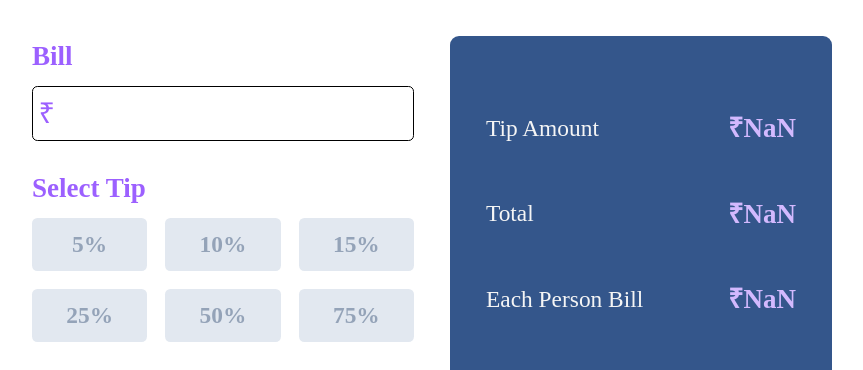
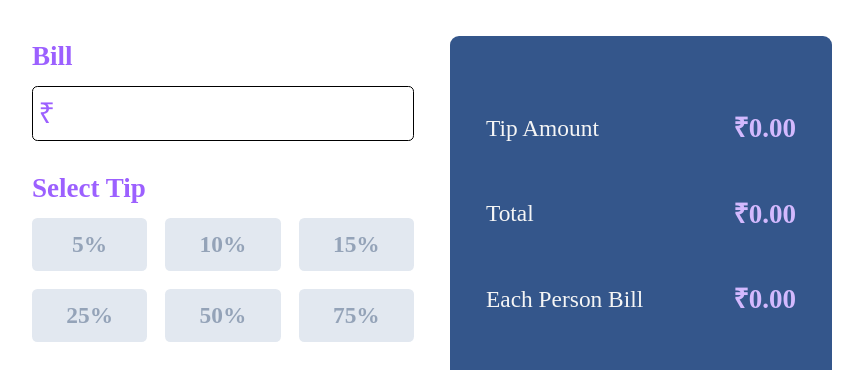
Before and after one commit to RaviCoderWallah/React-Mini-Project, a React (Vite) app in the folder Bill-Splliter/: page / in a window 1280 px wide. Shown: the top 370 px of the page, without its empty margins (208-1071 px from the left). Built offline with nearby package versions, Linux system fonts and the light colour scheme.

Commit message:
feat: Rest Button On BillSplitResult Component

```diff
--- a/Bill-Splliter/src/App.jsx
+++ b/Bill-Splliter/src/App.jsx
@@ -6,15 +6,15 @@ import BillSplitResult from './components/BillSplitResult'
 function App() {
 
    const [data, setData] = useState({
-    billAmount: null,
-    tipPercentage: null,
-    numOfPeople: null
+    billAmount: "",
+    tipPercentage: "",
+    numOfPeople: ""
    });
 
   return (
     <>
     <div className='bill-splitter-container'>
-      <BillSplitCalculate setData={setData}/>
+      <BillSplitCalculate setData={setData} forDataReset={setData}/>
       <BillSplitResult result={data} forReset={setData}/>
     </div>
     </>
--- a/Bill-Splliter/src/components/BillSplitCalculate.jsx
+++ b/Bill-Splliter/src/components/BillSplitCalculate.jsx
@@ -1,6 +1,6 @@
 import { useState } from "react"
 
-const BillSplitCalculate = ({setData}) => {
+const BillSplitCalculate = ({setData, forDataReset}) => {
 
   const [billAmount, setBillAmount] = useState(null);
   const [tipAmount, setTipAmount] = useState(null);
@@ -9,6 +9,12 @@ const BillSplitCalculate = ({setData}) => {
   const [activeIndex, setActiveIndex] = useState(null);
   const [isDisabled, setIsDisabled] = useState(true);
 
+
+  if(forDataReset.billAmount === "" && forDataReset.tipPercentage === "" && forDataReset.numOfPeople === ""){
+    setBillAmount(null);
+    setTipAmount(null);
+    setNumOfPeople(null);
+  }
 
   const handleBillAmountInput = (e) => {
     if (e.target.value == "") {
--- a/Bill-Splliter/src/components/BillSplitResult.jsx
+++ b/Bill-Splliter/src/components/BillSplitResult.jsx
@@ -1,8 +1,27 @@
-const BillSplitResult = ({result}) => {
+const BillSplitResult = ({ result, forReset }) => {
 
-  const calulateFinalTipAmount = (parseInt(result?.billAmount) / 100) * parseInt(result?.tipPercentage);
-  const calculateFinalTotalAmount = parseInt(result?.billAmount) + calulateFinalTipAmount;
-  const calculateEachPersonBillAmount = calculateFinalTotalAmount / parseInt(result?.numOfPeople);
+  let calulateFinalTipAmount;
+  let calculateFinalTotalAmount;
+  let calculateEachPersonBillAmount;
+
+
+  if (result.billAmount && result.tipPercentage && result.numOfPeople) {
+    calulateFinalTipAmount = (parseInt(result?.billAmount) / 100) * parseInt(result?.tipPercentage);
+    calculateFinalTotalAmount = parseInt(result?.billAmount) + calulateFinalTipAmount;
+    calculateEachPersonBillAmount = calculateFinalTotalAmount / parseInt(result?.numOfPeople);
+  } else {
+    calulateFinalTipAmount = 0;
+    calculateFinalTotalAmount = 0;
+    calculateEachPersonBillAmount = 0;
+  }
+
+  const handleResetButton = () => {
+    forReset({
+      billAmount: "",
+      tipPercentage: "",
+      numOfPeople: ""
+    })
+  }
 
 
   return (
@@ -21,7 +40,7 @@ const BillSplitResult = ({result}) => {
           <p>₹{calculateEachPersonBillAmount.toFixed(2)}</p>
         </div>
       </div>
-      <button className="reset-btn">Reset</button>
+      <button className="reset-btn" onClick={handleResetButton}>Reset</button>
     </div>
   )
 }
```
